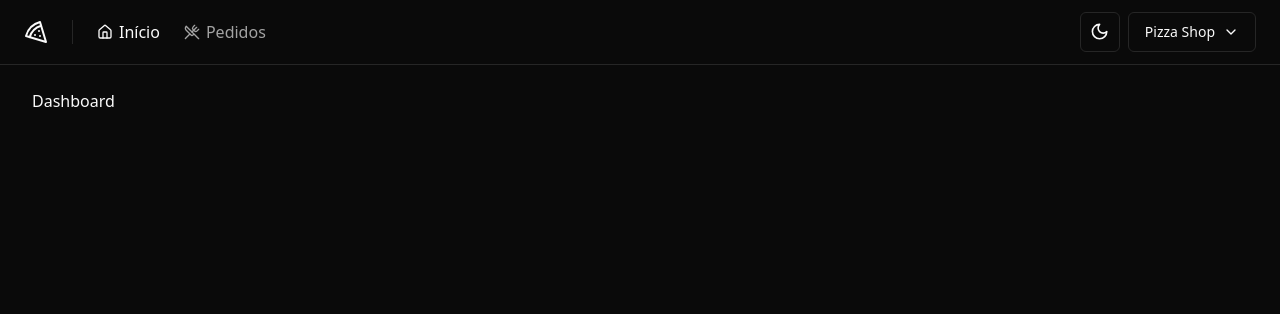
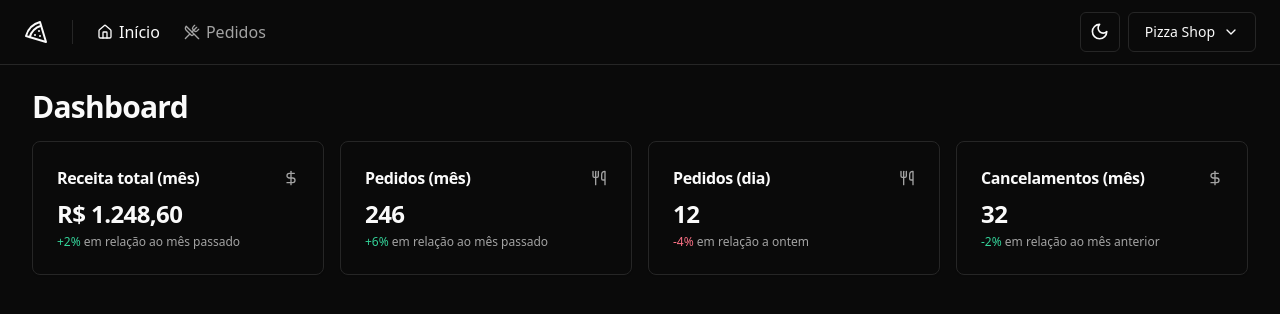
Before and after one commit to gustavorezin/react-pizzashop-ignite, a React (Vite) app: page / in a window 1280 px wide. Shown: the top 314 px of the page. Built offline with nearby package versions, Linux system fonts and the light colour scheme.

Commit message:
página: dashboard

```diff
--- /dev/null
+++ b/src/components/ui/card.tsx
@@ -0,0 +1,79 @@
+import * as React from "react"
+
+import { cn } from "@/lib/utils"
+
+const Card = React.forwardRef<
+  HTMLDivElement,
+  React.HTMLAttributes<HTMLDivElement>
+>(({ className, ...props }, ref) => (
+  <div
+    ref={ref}
+    className={cn(
+      "rounded-lg border bg-card text-card-foreground shadow-sm",
+      className
+    )}
+    {...props}
+  />
+))
+Card.displayName = "Card"
+
+const CardHeader = React.forwardRef<
+  HTMLDivElement,
+  React.HTMLAttributes<HTMLDivElement>
+>(({ className, ...props }, ref) => (
+  <div
+    ref={ref}
+    className={cn("flex flex-col space-y-1.5 p-6", className)}
+    {...props}
+  />
+))
+CardHeader.displayName = "CardHeader"
+
+const CardTitle = React.forwardRef<
+  HTMLParagraphElement,
+  React.HTMLAttributes<HTMLHeadingElement>
+>(({ className, ...props }, ref) => (
+  <h3
+    ref={ref}
+    className={cn(
+      "text-2xl font-semibold leading-none tracking-tight",
+      className
+    )}
+    {...props}
+  />
+))
+CardTitle.displayName = "CardTitle"
+
+const CardDescription = React.forwardRef<
+  HTMLParagraphElement,
+  React.HTMLAttributes<HTMLParagraphElement>
+>(({ className, ...props }, ref) => (
+  <p
+    ref={ref}
+    className={cn("text-sm text-muted-foreground", className)}
+    {...props}
+  />
+))
+CardDescription.displayName = "CardDescription"
+
+const CardContent = React.forwardRef<
+  HTMLDivElement,
+  React.HTMLAttributes<HTMLDivElement>
+>(({ className, ...props }, ref) => (
+  <div ref={ref} className={cn("p-6 pt-0", className)} {...props} />
+))
+CardContent.displayName = "CardContent"
+
+const CardFooter = React.forwardRef<
+  HTMLDivElement,
+  React.HTMLAttributes<HTMLDivElement>
+>(({ className, ...props }, ref) => (
+  <div
+    ref={ref}
+    className={cn("flex items-center p-6 pt-0", className)}
+    {...props}
+  />
+))
+CardFooter.displayName = "CardFooter"
+
+export { Card, CardHeader, CardFooter, CardTitle, CardDescription, CardContent }
--- a/src/pages/app/dashboard.tsx
+++ /dev/null
@@ -1,10 +0,0 @@
-import { Helmet } from "react-helmet-async";
-
-export function Dashboard() {
-  return (
-    <>
-      <Helmet title="Dashboard" />
-      <h1>Dashboard</h1>
-    </>
-  );
-}
--- /dev/null
+++ b/src/pages/app/dashboard/dashboard.tsx
@@ -0,0 +1,23 @@
+import { Helmet } from "react-helmet-async";
+import { MonthRevenueCard } from "./month-revenue-card";
+import { MonthOrdersAmountCard } from "./month-orders-amount-card";
+import { DayOrdersAmountCard } from "./day-orders-amount-card";
+import { MonthCanceledOrdersAmountCard } from "./month-canceled-orders-amount-card";
+
+export function Dashboard() {
+  return (
+    <>
+      <Helmet title="Dashboard" />
+      <div className="flex flex-col gap-4">
+        <h1 className="text-3xl font-bold tracking-tight">Dashboard</h1>
+
+        <div className="grid grid-cols-4 gap-4">
+          <MonthRevenueCard />
+          <MonthOrdersAmountCard />
+          <DayOrdersAmountCard />
+          <MonthCanceledOrdersAmountCard />
+        </div>
+      </div>
+    </>
+  );
+}
--- /dev/null
+++ b/src/pages/app/dashboard/day-orders-amount-card.tsx
@@ -0,0 +1,20 @@
+import { Card, CardContent, CardHeader, CardTitle } from "@/components/ui/card";
+import { Utensils } from "lucide-react";
+
+export function DayOrdersAmountCard() {
+  return (
+    <Card>
+      <CardHeader className="flex-row items-center justify-between space-y-0 pb-2">
+        <CardTitle className="text-base font-semibold">Pedidos (dia)</CardTitle>
+        <Utensils className="h-4 w-4 text-muted-foreground" />
+      </CardHeader>
+      <CardContent className="space-y-1">
+        <span className="text-2xl font-bold tracking-tight">12</span>
+        <p className="text-xs text-muted-foreground">
+          <span className="text-rose-500 dark:text-rose-400">-4%</span> em
+          relação a ontem
+        </p>
+      </CardContent>
+    </Card>
+  );
+}
--- /dev/null
+++ b/src/pages/app/dashboard/month-canceled-orders-amount-card.tsx
@@ -0,0 +1,22 @@
+import { Card, CardHeader, CardTitle, CardContent } from "@/components/ui/card";
+import { DollarSign } from "lucide-react";
+
+export function MonthCanceledOrdersAmountCard() {
+  return (
+    <Card>
+      <CardHeader className="flex-row items-center justify-between space-y-0 pb-2">
+        <CardTitle className="text-base font-semibold">
+          Cancelamentos (mês)
+        </CardTitle>
+        <DollarSign className="h-4 w-4 text-muted-foreground" />
+      </CardHeader>
+      <CardContent className="space-y-1">
+        <span className="text-2xl font-bold tracking-tight">32</span>
+        <p className="text-xs text-muted-foreground">
+          <span className="text-emerald-500 dark:text-emerald-400">-2%</span> em
+          relação ao mês anterior
+        </p>
+      </CardContent>
+    </Card>
+  );
+}
--- /dev/null
+++ b/src/pages/app/dashboard/month-orders-amount-card.tsx
@@ -0,0 +1,20 @@
+import { Card, CardContent, CardHeader, CardTitle } from "@/components/ui/card";
+import { Utensils } from "lucide-react";
+
+export function MonthOrdersAmountCard() {
+  return (
+    <Card>
+      <CardHeader className="flex-row items-center justify-between space-y-0 pb-2">
+        <CardTitle className="text-base font-semibold">Pedidos (mês)</CardTitle>
+        <Utensils className="h-4 w-4 text-muted-foreground" />
+      </CardHeader>
+      <CardContent className="space-y-1">
+        <span className="text-2xl font-bold tracking-tight">246</span>
+        <p className="text-xs text-muted-foreground">
+          <span className="text-emerald-500 dark:text-emerald-400">+6%</span> em
+          relação ao mês passado
+        </p>
+      </CardContent>
+    </Card>
+  );
+}
--- /dev/null
+++ b/src/pages/app/dashboard/month-revenue-card.tsx
@@ -0,0 +1,22 @@
+import { Card, CardHeader, CardTitle, CardContent } from "@/components/ui/card";
+import { DollarSign } from "lucide-react";
+
+export function MonthRevenueCard() {
+  return (
+    <Card>
+      <CardHeader className="flex-row items-center justify-between space-y-0 pb-2">
+        <CardTitle className="text-base font-semibold">
+          Receita total (mês)
+        </CardTitle>
+        <DollarSign className="h-4 w-4 text-muted-foreground" />
+      </CardHeader>
+      <CardContent className="space-y-1">
+        <span className="text-2xl font-bold tracking-tight">R$ 1.248,60</span>
+        <p className="text-xs text-muted-foreground">
+          <span className="text-emerald-500 dark:text-emerald-400">+2%</span> em
+          relação ao mês passado
+        </p>
+      </CardContent>
+    </Card>
+  );
+}
--- a/src/pages/app/orders/order-table-row.tsx
+++ b/src/pages/app/orders/order-table-row.tsx
@@ -30,7 +30,7 @@
         </div>
       </TableCell>
       <TableCell className="font-medium">Gustavo Rezin Durigon</TableCell>
-      <TableCell className="font-medium">R$ 149,90</TableCell>
+      <TableCell className="text-right font-medium">R$ 149,90</TableCell>
       <TableCell>
         <Button variant="outline" size="xs">
           <ArrowRight className="mr-2 h-3 w-3" />
--- a/src/pages/app/orders/orders.tsx
+++ b/src/pages/app/orders/orders.tsx
@@ -28,7 +28,9 @@
                   <TableHead className="w-[180px]">Realizado há</TableHead>
                   <TableHead className="w-[140px]">Status</TableHead>
                   <TableHead>Cliente</TableHead>
-                  <TableHead className="w-[140px]">Total do pedido</TableHead>
+                  <TableHead className="w-[140px] text-right">
+                    Total do pedido
+                  </TableHead>
                   <TableHead className="w-[164px]"></TableHead>
                   <TableHead className="w-[132px]"></TableHead>
                 </TableRow>
--- a/src/routes.tsx
+++ b/src/routes.tsx
@@ -1,6 +1,6 @@
 import { createBrowserRouter } from "react-router-dom";
 
-import { Dashboard } from "./pages/app/dashboard";
+import { Dashboard } from "./pages/app/dashboard/dashboard";
 import { SignIn } from "./pages/auth/sign-in";
 import { AppLayout } from "./pages/_layouts/app";
 import { AuthLayout } from "./pages/_layouts/auth";
```
